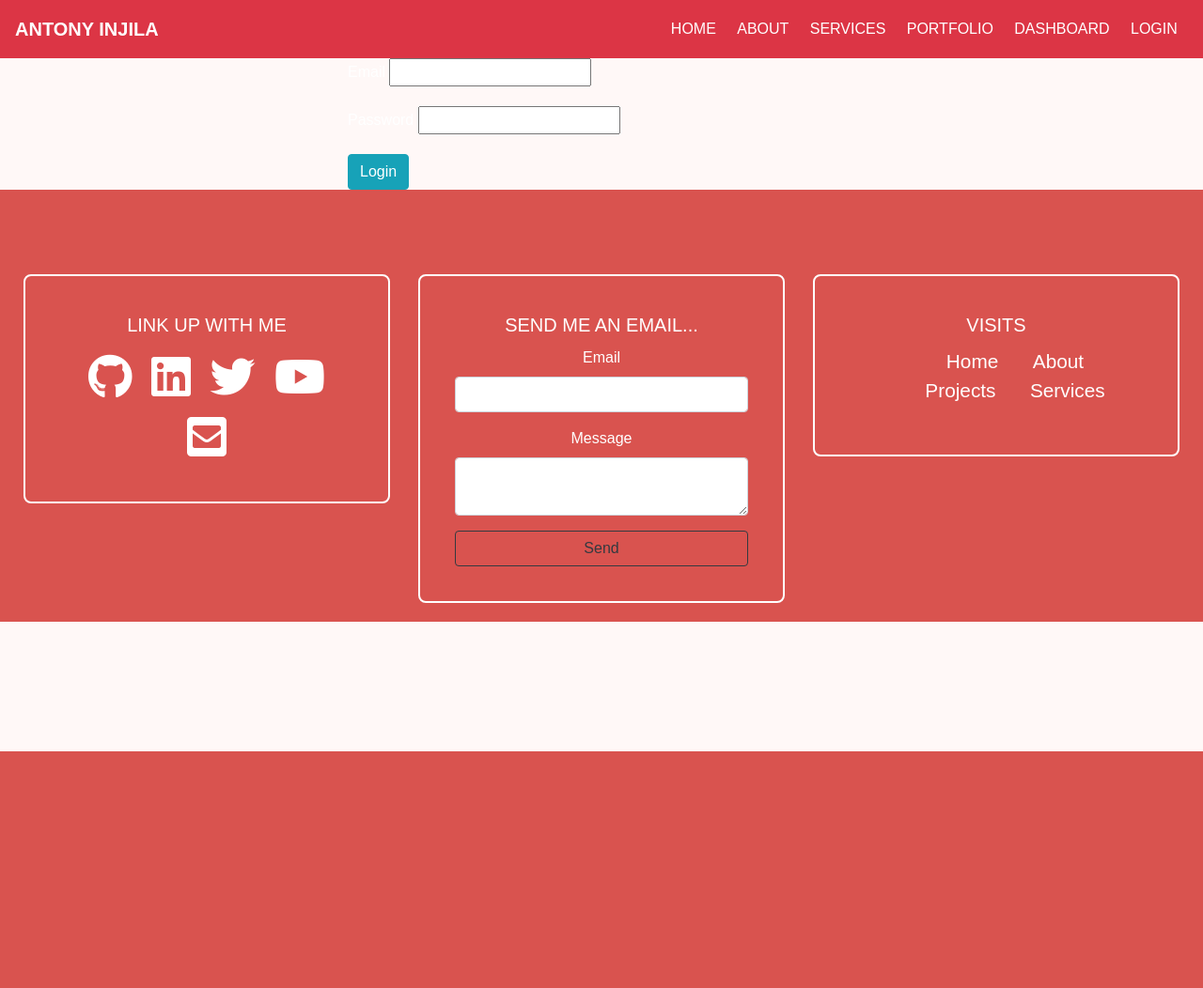
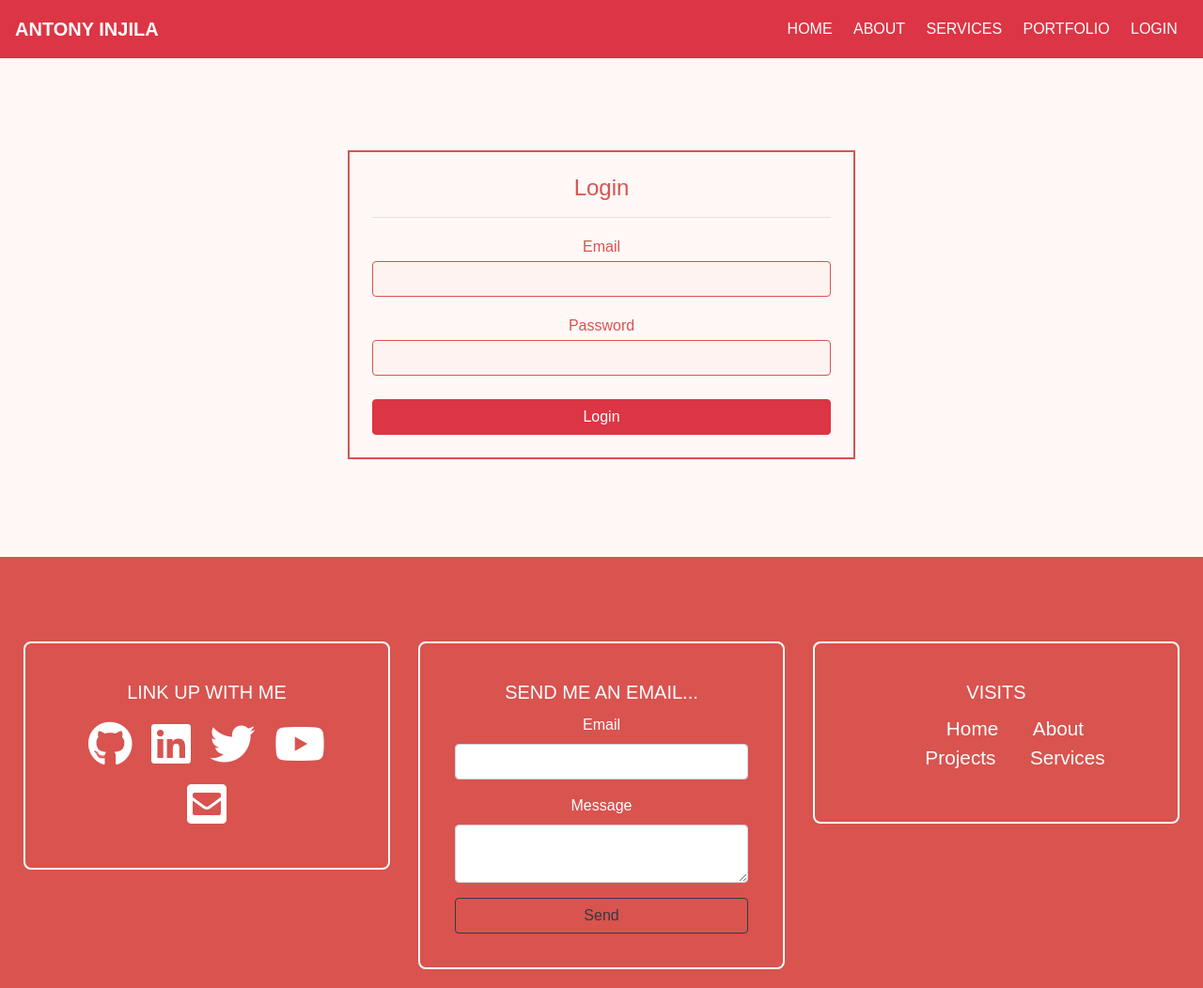
Before and after one commit to AntonyIS/My-Portfolio, a Flask app: page /login in a window 1280 px wide. Shown: the whole page at 94% size. Before the commit the page ends 800 px from the top, so only its background shows below. Run offline with Flask 2, Linux system fonts and the light colour scheme; some libraries are stand-ins or nearby versions.

Commit message:
Added and styled the login page

```diff
--- a/static/css/style_1.css
+++ b/static/css/style_1.css
@@ -241,7 +241,7 @@ body{
     border: transparent;
 }
 #section-mentor .card:hover{
-    box-shadow: 2px 2px 2px 2px rgba(255, 50, 137, 0.16);
+    background-color: rgba(255, 50, 137, 0.09);
     /*border: 1px solid #c6c8ca;*/
 }
 #section-mentor .card img{
@@ -254,6 +254,7 @@ body{
 #section-mentor .mentor-title{
     text-align: center;
 }
+/*End section mentor*/
 
 /*#section-mentor .card h5{*/
 /*       float: left;*/
@@ -261,4 +262,27 @@ body{
 /*#section-mentor .card-body{*/
 /*    float: right;*/
 /*}*/
+/*Start section mentor*/
+#section-login{
+    margin-top: 10rem;
+    color:#d9534f;
+}
+#section-login fieldset{
+    border: 2px solid #d9534f;
+    margin-bottom: 6.5rem;
+    padding: 1.5rem;
+    text-align: center;
+    line-height: 0;
+}
+#section-login input[type='email'],#section-login input[type='password']{
+    padding: 5px;
+    border: 1px solid #d9534f;
+    background-color: rgba(255, 182, 174, 0.09);;
+}
+#section-login label{
+    margin: 15px;
+}
+#section-login button{
+    margin-top: 25px;
+}
 /*End section mentor*/
--- a/templates/base.html
+++ b/templates/base.html
@@ -4,7 +4,7 @@
     <meta charset="UTF-8">
     <meta name="viewport" content="width=device-width, initial-scale=1.0">
     <meta http-equiv="X-UA-Compatible" content="ie=edge">
-    <meta name="description" content="Antony Injila Software Engineer Website">
+    <meta name="description" content="Antony Injila Shikubu ,Antony Injila ,Software Engineer">
     <meta name="keywords" content="Python, Java,JavaScript,Kotlin,HTML, CSS, XML, JavaScript">
     <meta name="author" content="Antony Injila">
     <link rel="icon" sizes="180x180" href="{{ url_for('static',filename='images/logos/favicon-16x16.png') }}">
@@ -25,7 +25,7 @@
     <!--########################Start header area##############################-->
     <header class="header-area">
         <div class="main-menu">
-            <nav class="navbar navbar-expand-lg navbar-light bg-danger">
+            <nav class="navbar navbar-expand-lg navbar-light bg-danger fixed-top">
                 <a class="navbar-brand" href="{{ url_for('index') }}">Antony Injila</a>
                 <button class="navbar-toggler" type="button" data-toggle="collapse" data-target="#navbarNav" aria-controls="navbarNav" aria-expanded="false" aria-label="Toggle navigation">
                     <span class="navbar-toggler-icon"></span>
@@ -45,18 +45,18 @@
                         <li class="nav-item">
                             <a class="nav-link" href="{{ url_for('feedback') }}">Portfolio</a>
                         </li>
-
-                         {% if not current_user.is_authenticated %}
+                        <li class="nav-item">
+                            <a class="nav-link" href="{{ url_for('login') }}">Login</a>
+                         </li>
+                         {% if current_user.is_authenticated %}
                              <li class="nav-item">
                                 <a class="nav-link" href="{{ url_for('feedback') }}">Dashboard</a>
                              </li>
+
                              <li class="nav-item">
-                                <a class="nav-link" href="{{ url_for('feedback') }}">Login</a>
+                                <a class="nav-link" href="{{ url_for('logout') }}">Logout</a>
                              </li>
-                        {% else %}
-                             <li class="nav-item">
-                                <a class="nav-link" href="{{ url_for('feedback') }}">Logout</a>
-                             </li>
+
                         {% endif %}
                     </ul>
                 </div>
--- a/templates/login.html
+++ b/templates/login.html
@@ -1,6 +1,7 @@
 {% extends 'base.html' %}
 {% block title %}{{ title }}{% endblock title %}
 {% block body %}
+<section id="section-login">
     <div class="container">
         <div class="row">
             <div class="col col-md-3"></div>
@@ -9,18 +10,23 @@
                     {{ message }}
                 {% endif %}
                 <form action="{{ url_for('login') }}" method="post">
+                   <fieldset>
+                        <h4 class="social-media">Login</h4>
+                       <hr>
                        <div class="form-group">
                             <label for="">Email</label>
-                        <input type="email" name="email">
+                            <input type="email" name="email" class="form-control">
                         </div>
                         <div class="form-group">
                             <label for="">Password</label>
-                        <input type="password" name="password">
+                            <input type="password" name="password" class="form-control">
                         </div>
-                    <button type="submit" class="btn btn-info">Login</button>
+                        <button class="btn btn-danger btn-block" type="submit">Login</button>
+                   </fieldset>
                 </form>
             </div>
             <div class="col col-md-3"></div>
         </div>
     </div>
+</section>
 {% endblock body %}
--- a/views.py
+++ b/views.py
@@ -44,6 +44,7 @@ def login():
     if request.method == 'POST':
         email = request.form['email']
         password = request.form['password']
+        print(email,password)
         # check user exists
         if email == 'antonyshikubu@gmail.com' and password == 'pass1234':
             user = User.query.get(1)
@@ -52,9 +53,7 @@ def login():
         return redirect(url_for('login'))
     return render_template('login.html')
 
-
 @app.route("/logout")
-
 def logout():
     logout_user()
     flash('logout successful', 'alert alert-success')
```
Lines whose indentation alone changed are shown as unchanged.
